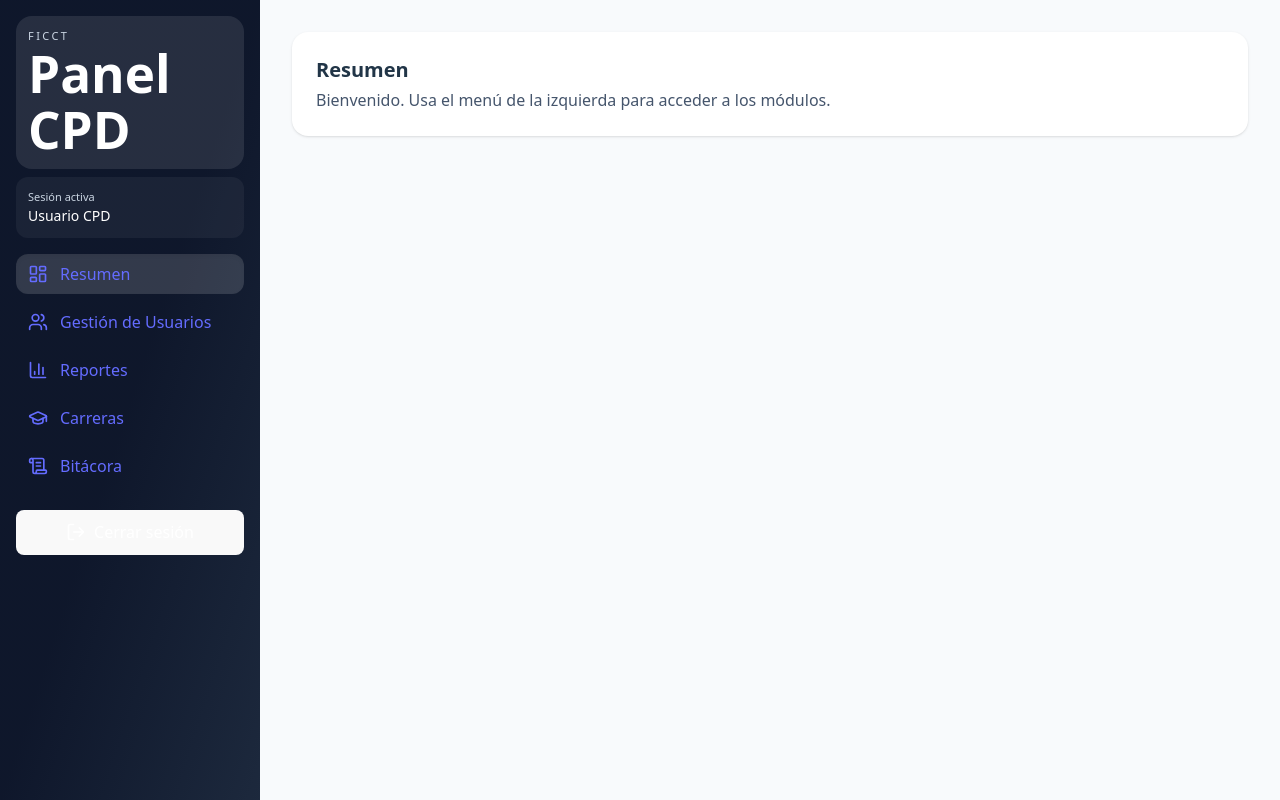
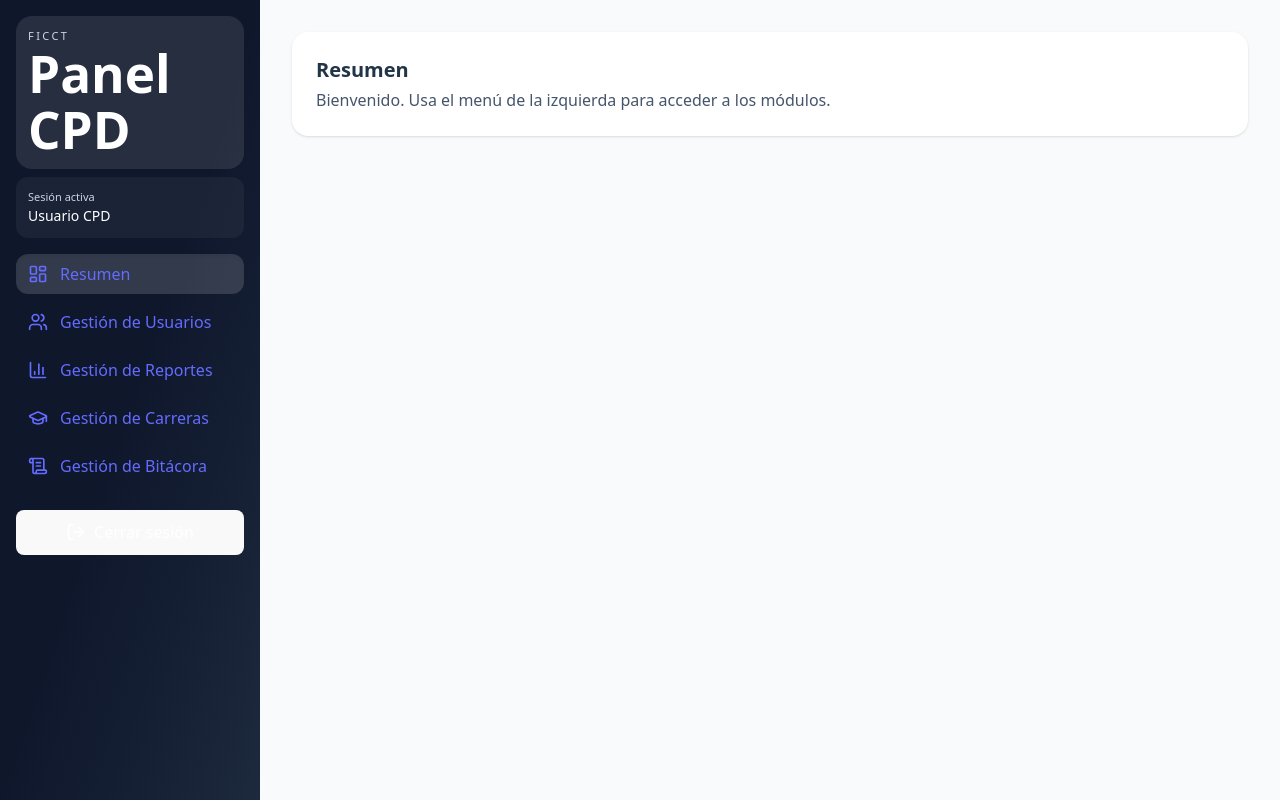
Before and after one commit to Orlando693/Frontend-Ficct, a React app: page /admin in a window 1280 px wide. Built offline with nearby package versions, Linux system fonts and the light colour scheme; the HTML template or start-up script is replaced by a standard one.

Commit message:
Se ordenaron los paquetes

```diff
--- a/src/app/(private)/admin/layout.tsx
+++ b/src/app/(private)/admin/layout.tsx
@@ -74,7 +74,7 @@ export default function AdminLayout() {
               onClick={() => setIsSidebarOpen(false)}
             >
               <BarChart3 className="w-5 h-5" />
-              Reportes
+               Gestión de Reportes
             </NavLink>
 
             <NavLink
@@ -83,7 +83,7 @@ export default function AdminLayout() {
               onClick={() => setIsSidebarOpen(false)}
             >
               <GraduationCap className="w-5 h-5" />
-              Carreras
+               Gestión de Carreras
             </NavLink>
 
             <NavLink
@@ -92,7 +92,7 @@ export default function AdminLayout() {
               onClick={() => setIsSidebarOpen(false)}
             >
               <ScrollText className="w-5 h-5" />
-              Bitácora
+              Gestión de Bitácora
             </NavLink>
           </nav>
 
```
